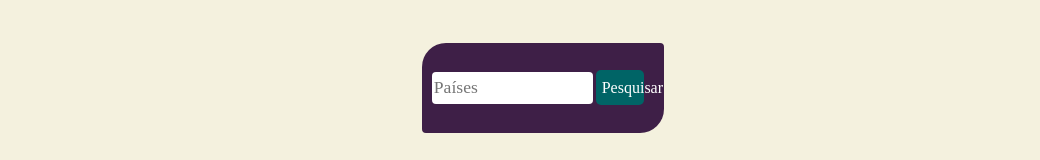
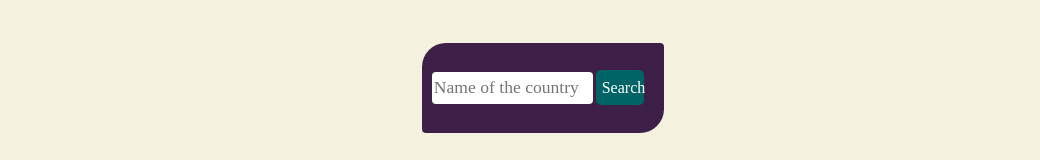
Before and after one commit to amandaduuaarte/covid-19, a React (Create React App) app: page / in a window 1280 px wide. Shown: the part 571-731 px from the top of the page, without its empty margins (97-1137 px from the left). Built offline with nearby package versions, Linux system fonts and the light colour scheme; no server answers; a web font is replaced by a local one.

Commit message:
Modificações no estilo

```diff
--- a/src/components/View.js
+++ b/src/components/View.js
@@ -20,10 +20,10 @@ function View ({states}){
       <SearchInput type="text"
         value={search}
         onChange={(ev)=> setSearch(ev.target.value)}
-        placeholder="Países"/>
+        placeholder="Name of the country"/>
           <Button
           onClick={searchCountry}
-          >Pesquisar </Button>
+          >Search </Button>
     </SearchDiv>
       <States>Informações sobre os estados:</States>
       {showModal && (
--- a/src/components/componentsStyle.js
+++ b/src/components/componentsStyle.js
@@ -11,6 +11,7 @@ export const Body = styled.div`
   display:flex;
   height:100%;
   width:100%;
+  align-items:center;
   justify-content:center;
   flex-wrap:wrap;
   flex-direction:row;
@@ -22,7 +23,7 @@ export const Content = styled.div`
   flex-direction:column;
   flex-wrap:wrap;
   justify-content:space-around;
-  margin: 0 4% 5% 0;
+  margin: 0 4% 5% 4%;
   border-top: 10px solid ${TitleColor};
   border-radius:24px 4px;
   box-shadow: 10px 10px 10px rgb(206, 212, 218);
--- a/src/style/main.js
+++ b/src/style/main.js
@@ -14,7 +14,7 @@ export const Body = styled.div`
   height: 100%;
   width: 100%;
   flex-direction: column;
-  justify-content:flex-start;
+  justify-content:center;
   align-items:center;
   background-color:${Background};
 `;
```
Also changed, not shown: 1 other file (tests, documents, lock files or other folders).
